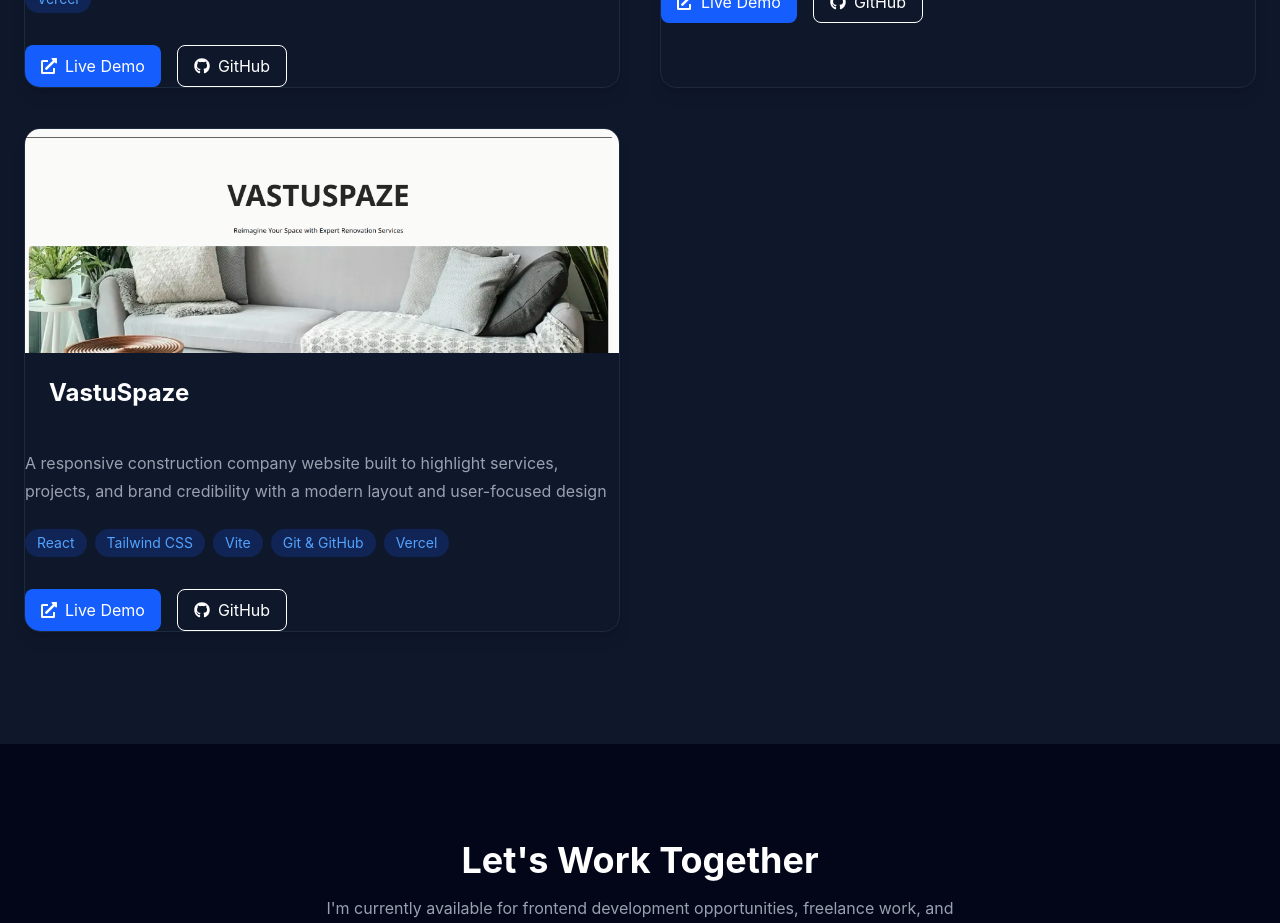
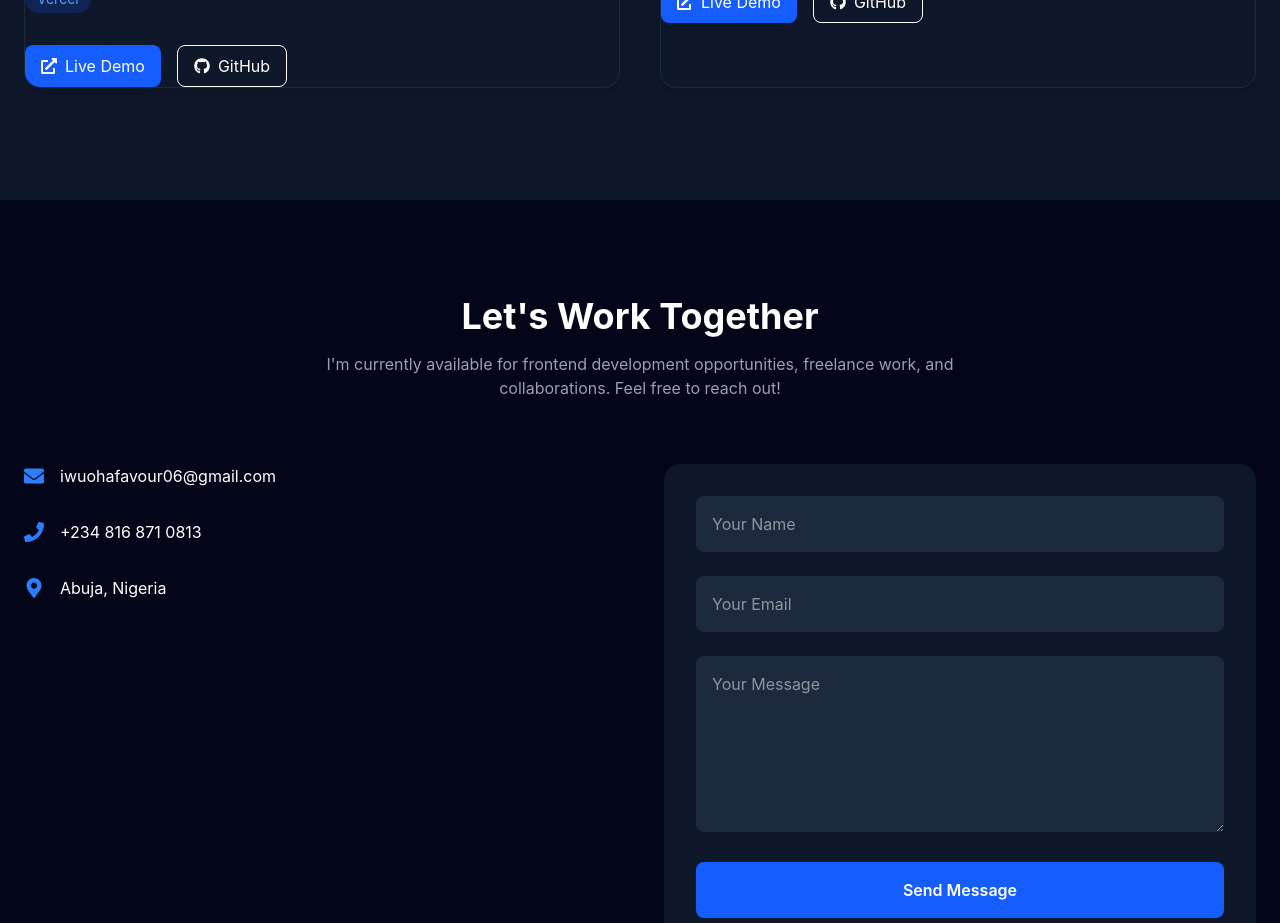
Before and after one commit to Favourizat/First-Portfolio-website, a React (Vite) app: page / in a window 1280 px wide. Shown: the part 3760-4683 px from the top of the page. Built offline with nearby package versions, Linux system fonts and the light colour scheme.

Commit message:
Update files

```diff
--- a/src/constants/projects.js
+++ b/src/constants/projects.js
@@ -117,28 +117,28 @@ const projects = [
     live: "https://moviela-weld.vercel.app/",
   },
 
-  {
-    id: 4,
+  // {
+  //   id: 4,
 
-    title: "VastuSpaze",
+  //   title: "VastuSpaze",
 
-    image: "/projects/VastuSpaze.png",
+  //   image: "/projects/VastuSpaze.png",
 
-    description:
-      "A responsive construction company website built to highlight services, projects, and brand credibility with a modern layout and user-focused design",
+  //   description:
+  //     "A responsive construction company website built to highlight services, projects, and brand credibility with a modern layout and user-focused design",
 
-    technologies: [
-      "React",
-      "Tailwind CSS",
-      "Vite",
-      "Git & GitHub",
-      "Vercel"
-    ],
+  //   technologies: [
+  //     "React",
+  //     "Tailwind CSS",
+  //     "Vite",
+  //     "Git & GitHub",
+  //     "Vercel"
+  //   ],
 
-    github: "https://github.com/Favourizat/VastuSpaze.git",
+  //   github: "https://github.com/Favourizat/VastuSpaze.git",
 
-    live: "https://vastu-spaze-t4py.vercel.app",
-  },
+  //   live: "https://vastu-spaze-t4py.vercel.app",
+  // },
 
 ]
 
```
